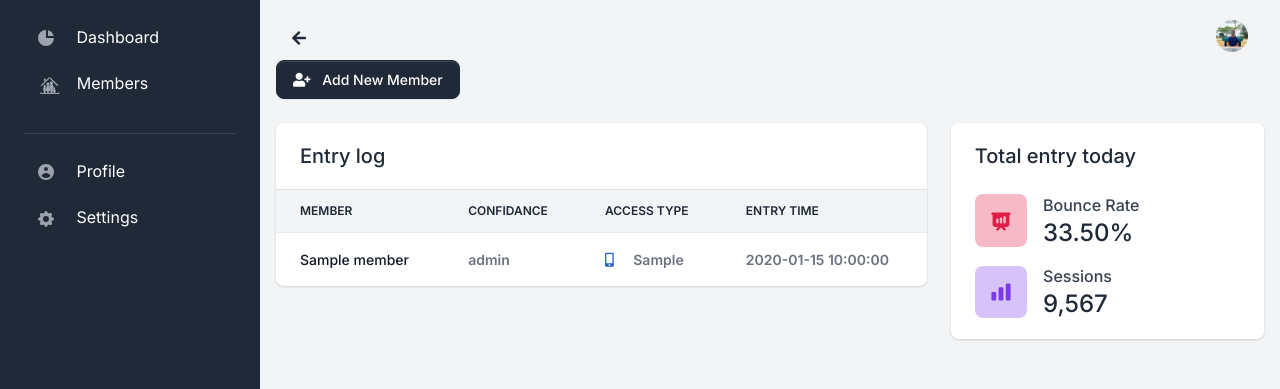
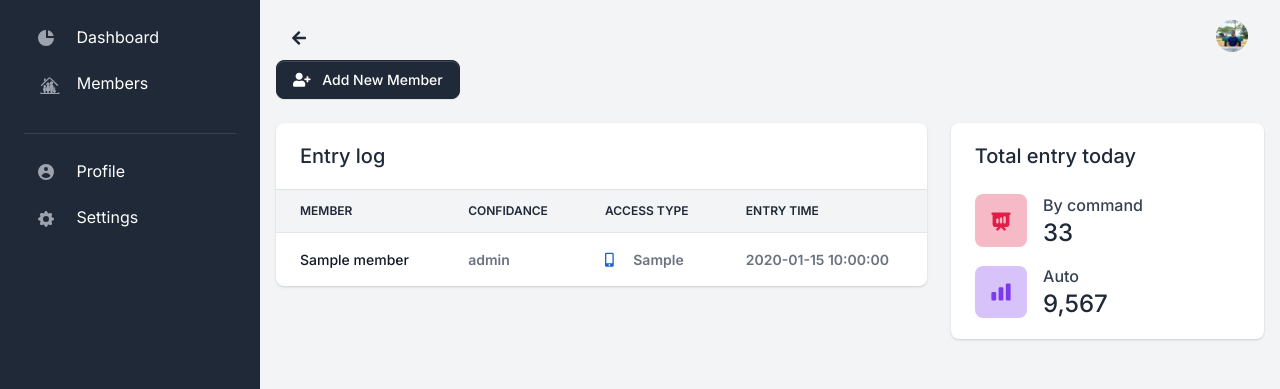
Before and after one commit to ikbal-nayem/FinalYearProject-Server, a Flask app: template apps/templates/home/dashboard.html in a window 1280 px wide. Shown: the top 389 px of the page. Run offline with Flask 2, Linux system fonts and the light colour scheme; the template is opened without the code that fills it: most values are stand-ins (such as "Sample title", 1, 10 or a date in 2020); some libraries are stand-ins or nearby versions.

Commit message:
entry log

```diff
--- a/apps/templates/home/dashboard.html
+++ b/apps/templates/home/dashboard.html
@@ -79,15 +79,15 @@
                                 <svg fill="currentColor" viewBox="0 0 20 20" xmlns="http://www.w3.org/2000/svg"><path fill-rule="evenodd" d="M3 3a1 1 0 000 2v8a2 2 0 002 2h2.586l-1.293 1.293a1 1 0 101.414 1.414L10 15.414l2.293 2.293a1 1 0 001.414-1.414L12.414 15H15a2 2 0 002-2V5a1 1 0 100-2H3zm11 4a1 1 0 10-2 0v4a1 1 0 102 0V7zm-3 1a1 1 0 10-2 0v3a1 1 0 102 0V8zM8 9a1 1 0 00-2 0v2a1 1 0 102 0V9z" clip-rule="evenodd"></path></svg>
                             </div>
                             <div class="d-block">
-                                <label class="mb-0">Bounce Rate</label>
-                                <h4 class="mb-0">33.50%</h4>
+                                <label class="mb-0">By command</label>
+                                <h4 class="mb-0">33</h4>
                             </div>
                         </div>
                         <div class="d-flex align-items-center pt-3">
                             <div class="icon-shape icon-sm icon-shape-purple rounded me-3">
                                 <svg fill="currentColor" viewBox="0 0 20 20" xmlns="http://www.w3.org/2000/svg"><path d="M2 11a1 1 0 011-1h2a1 1 0 011 1v5a1 1 0 01-1 1H3a1 1 0 01-1-1v-5zM8 7a1 1 0 011-1h2a1 1 0 011 1v9a1 1 0 01-1 1H9a1 1 0 01-1-1V7zM14 4a1 1 0 011-1h2a1 1 0 011 1v12a1 1 0 01-1 1h-2a1 1 0 01-1-1V4z"></path></svg>                                        </div>
                             <div class="d-block">
-                                <label class="mb-0">Sessions</label>
+                                <label class="mb-0">Auto</label>
                                 <h4 class="mb-0">9,567</h4>
                             </div>
                         </div>
```
